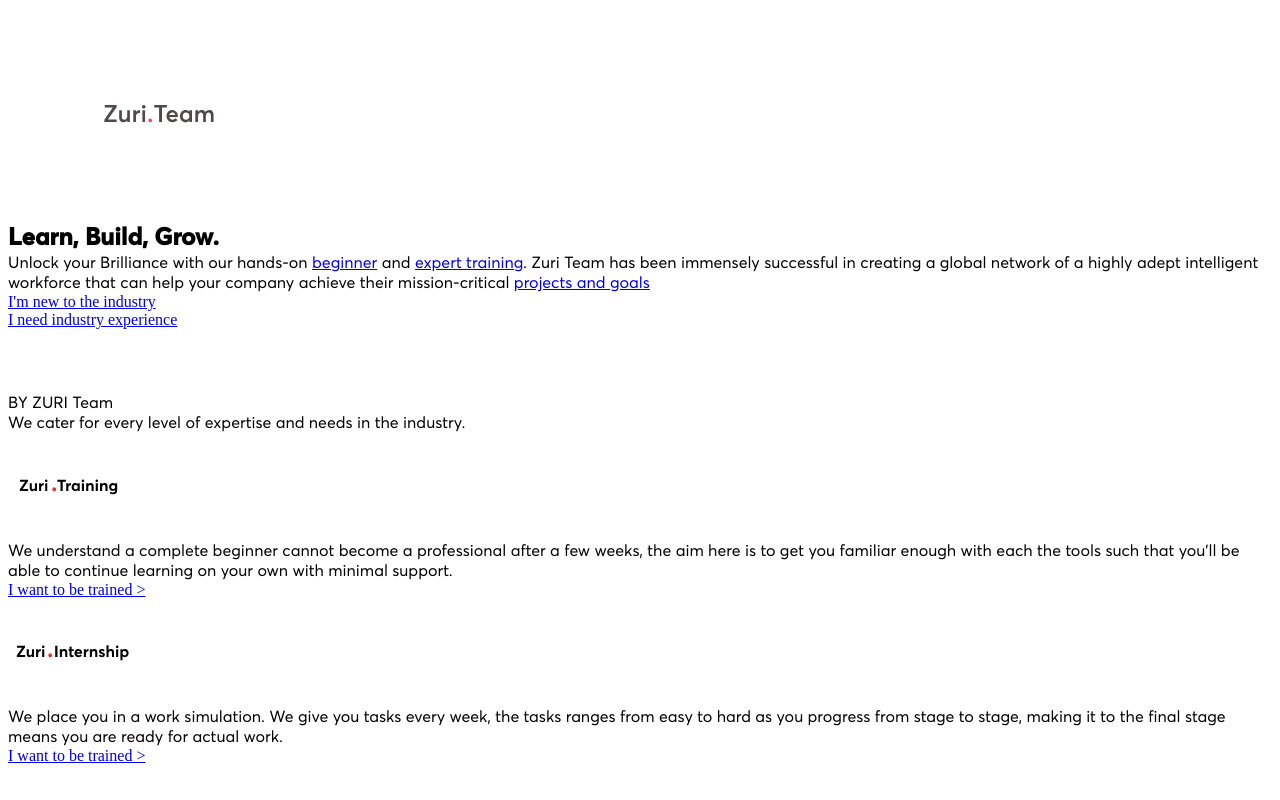
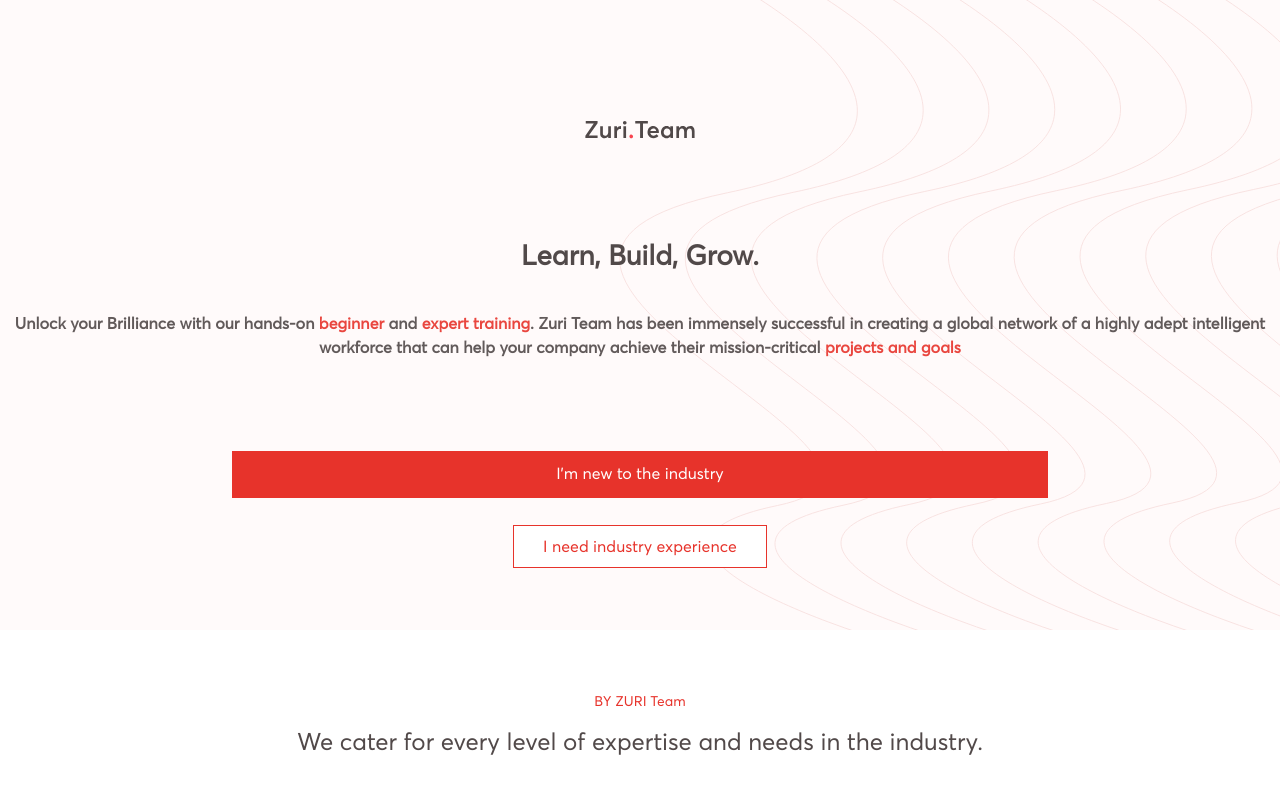
Before and after one commit to 289Volts/Zuri.team-website-clone, a plain HTML site: page index.html in a window 1280 px wide. Shown: the top 800 px of the page. Drawn offline with Linux system fonts and the light colour scheme.

Commit message:
done with the hero-section and label part

```diff
--- a/index.html
+++ b/index.html
@@ -11,7 +11,7 @@
 
 <body >
     <div class="container">
-        <div class="hero-section">
+        <section class="hero-section">
             <div class="hero-section__img"><img src="images/zuri-logo-full.svg" alt="Zuri logo" class="logo"></div>
             <div>
                 <h2 class="hero-section__heading">Learn, Build, Grow.
@@ -19,17 +19,17 @@
                 <p class="hero-section__text">Unlock your Brilliance with our hands-on <a href="https://training.zuri.team/" class="hero-section__links">beginner</a> and <a href="https://internship.zuri.team/" class="hero-section__links">expert training</a>. Zuri Team has been immensely successful in
                 creating a global network of a highly adept intelligent workforce that can help your company achieve their
                 mission-critical <a href="https://talent.zuri.team/"  class="hero-section__links">projects and goals</a></p>
-            </div class="hero-section__buttons">
-            <div><a href="https://training.zuri.team/" class="hero-section__redbtn">I'm new to the industry</a></div>
+            </div>
+            <div class="hero-section__buttons"><a href="https://training.zuri.team/" class="hero-section__redbtn">I'm new to the industry</a>
             <div><a href="https://talent.zuri.team/"  class="hero-section__transbtn">I need industry experience</a></div>
-        </div>
+            </section>
         <section class="label">
-            <p>BY ZURI Team</p>
+            <h4>BY ZURI Team</h4>
             <p>We cater for every level of
             expertise and needs in the industry.</p>
         </section>
-        <section>
-            <div class="card">
+        <section class="cards">
+            <div class="card-container">
                 <img src="images/zuri-training-img.svg" alt="Zuri.training" class="card-img">
                 <p>We understand a complete beginner cannot become a professional after a few weeks, the aim here is to get you familiar
                 enough with each the tools such that you’ll be able to continue learning on your own with minimal support.</p>
--- a/input.css
+++ b/input.css
@@ -2,6 +2,14 @@
 	box-sizing: border-box;
 	padding: 0;
 	margin: 0;
+}
+
+:root {
+	--links: #e7332b;
+	--headings: #514949;
+	--heading: 1.73rem;
+	--subHeading: 1.5rem;
+	--text: 1rem;
 }
 
 @font-face {
@@ -29,29 +37,115 @@
 }
 
 body {
-  padding: 0.5rem;
+  font-family: "Averta 400", sans-serif;
 }
 
 .hero-section {
 	width: 100%;
 	margin-bottom: 4rem;
+	padding: 0.8rem;
+	background-image: url(images/hero-bg.svg);
+	background-size: cover;
+	background-position: center center;
+	background-repeat: no-repeat;
 }
 
 .hero-section__img {
-  padding: 6rem;
-  /* width: 100%; */
-  margin: 0 auto;
+	padding: 6.7rem 7.5rem 6.3rem 7.5rem;
+	width: 100%;
+	display: flex;
+	justify-content: center;
+	align-items: center;
 }
 
-.logo {
-  /* width: 60%; */
+.hero-section__heading {
+	font-size: var(--heading);
+	text-align: center;
+	color: var(--headings);
+	margin-bottom: 2.3rem;
+}
 
+.hero-section__text {
+	text-align: center;
+	font-size: var(--text);
+	color: var(--headings);
+	font-weight: 600;
+	line-height: 1.5;
+	margin-bottom: 5.7rem;
+	opacity: 0.9;
+}
+
+.hero-section__buttons {
+	display: flex;
+	flex-direction: column;
+  justify-content: center;
+  align-items: center;
+  width: 100%;
+  margin-bottom: 3.8rem;
+}
+
+.hero-section__redbtn {
+  width: 65%;
+  font-weight: 500;
+  color: white;
+  background-color: var(--links);
+  border: none;
+  padding: 0.85rem 1rem;
+  margin: 0 auto;
+  text-align: center;
+  margin-bottom: 2.4rem;
+}
+
+.hero-section__transbtn {
+  width: 65%;
+  color: var(--links);
+  background-color: white;
+  border: 1px solid var(--links);
+  padding: 0.8rem 1.8rem;
+  margin: 0 auto;
+  text-align: center;
+}
+
+.label {
+  width: 100%;
+  text-align: center;
+  margin-bottom: 6rem;
+}
+
+.label h4 {
+  font-size: 0.87rem;
+  font-weight: 500;
+  color: var(--links);
+  margin-bottom: 0.8rem;
+}
+
+.label p {
+  color: var(--headings);
+  font-size: 1.5rem;
+  line-height: 1.6;
+}
+
+.cards {
+
+}
+.social-icons {
+	display: flex;
+	width: 100%;
+}
+
+.social-icons img {
+	width: 20px;
+}
+
+a {
+	color: var(--links);
+	text-decoration: none;
 }
 
 h2 {
-  font-family: "Averta 500";
+	font-family: "Averta 400", sans-serif;
 }
 
 p {
-  font-family: "Averta 400";
+	font-family: "Averta 400", sans-serif;
 }
```
Also changed, not shown: images/hero-bg.svg (added). Lines whose indentation alone changed are shown as unchanged.
